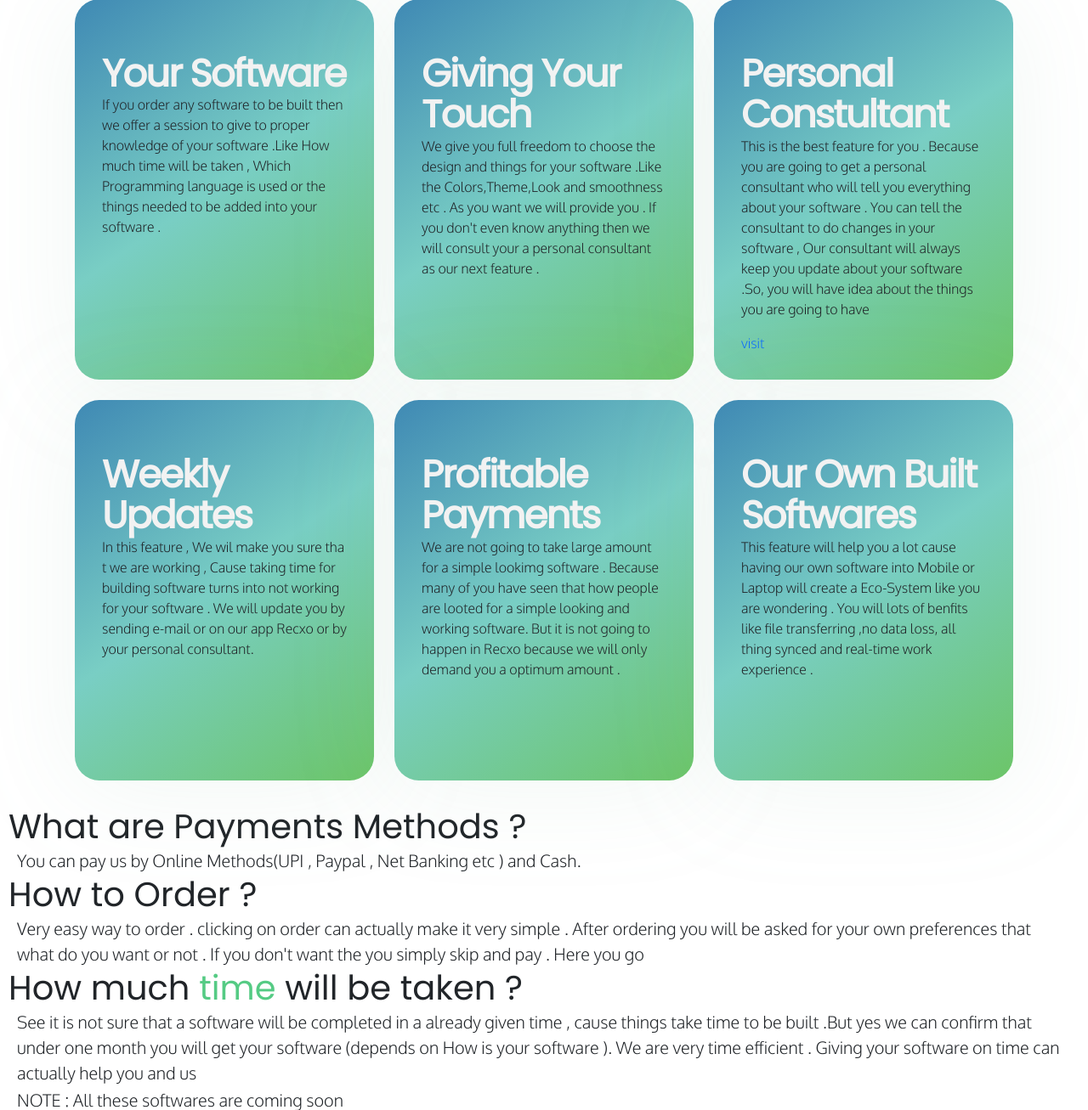
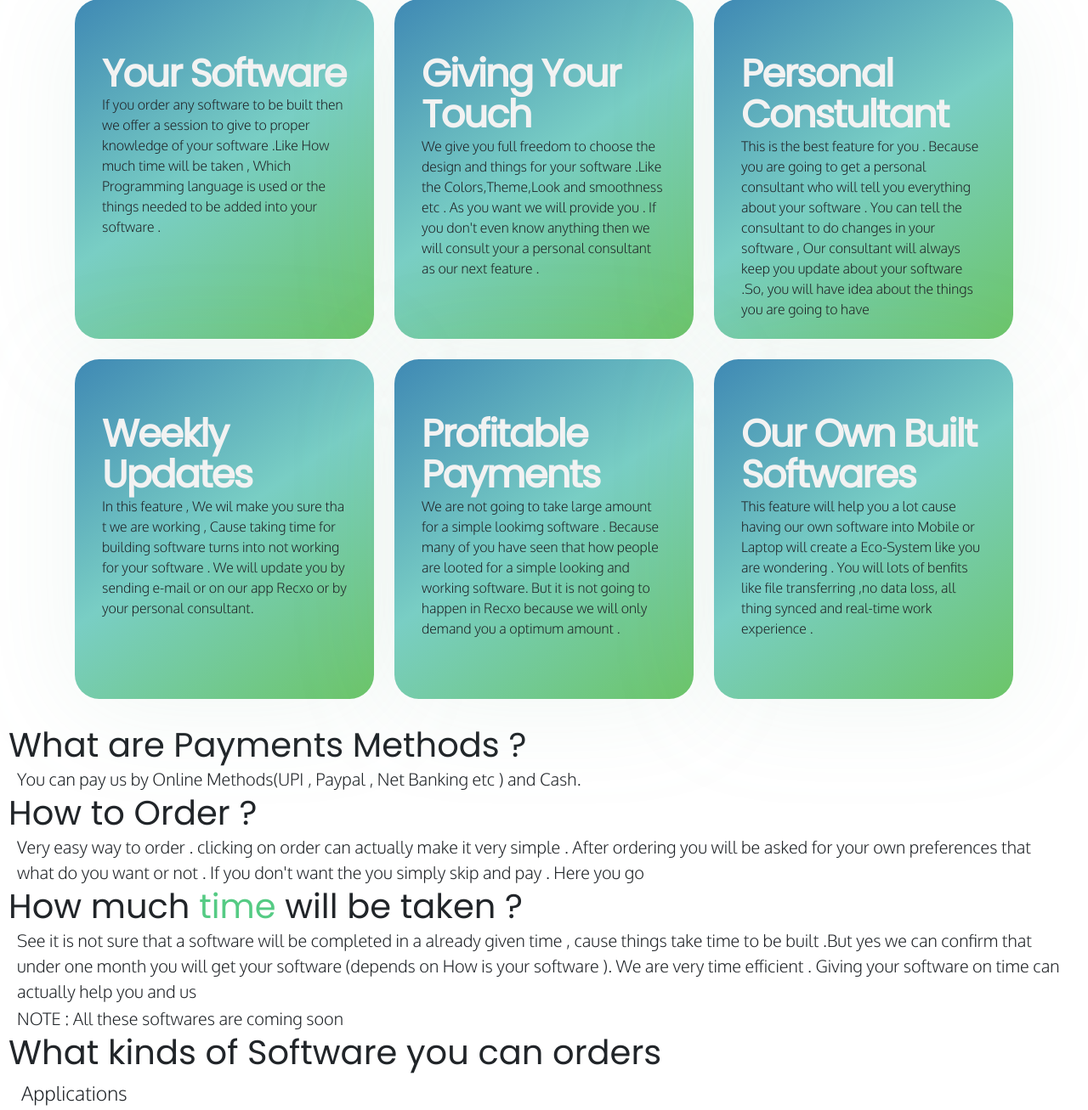
Before and after one commit to rishv1912/RECXO, a Django app: page /Services/ in a window 1280 px wide; the page is wider, and only the part inside the window is pictured. Shown: the part 261-1568 px from the top of that part at 85% size. Run offline with Django 4.2, Linux system fonts and the light colour scheme.

Commit message:
improved the services

```diff
--- a/static/css/services.css
+++ b/static/css/services.css
@@ -100,7 +100,7 @@
 .cqOGbR {
     max-width: 22rem;
     width: 100%;
-    height: 28rem;
+    height: 25rem;
     padding: 4rem 2rem;
     background: linear-gradient(144.83deg, rgb(63, 137, 180) 0%, rgb(121, 206, 196) 48.66%, rgb(108, 197, 104) 100%);
     filter: drop-shadow(rgba(116, 174, 146, 0.1) 0px 6px 61px);
--- a/templates/home/services.html
+++ b/templates/home/services.html
@@ -69,9 +69,6 @@
             consultant will always keep you update about your software .So, you
             will have idea about the things you are going to have
               </p>
-            </div>
-            <div id="visit-3" class="visit">
-              <a href="/Subscriptions">visit</a>
             </div>
           </div>
 
```
